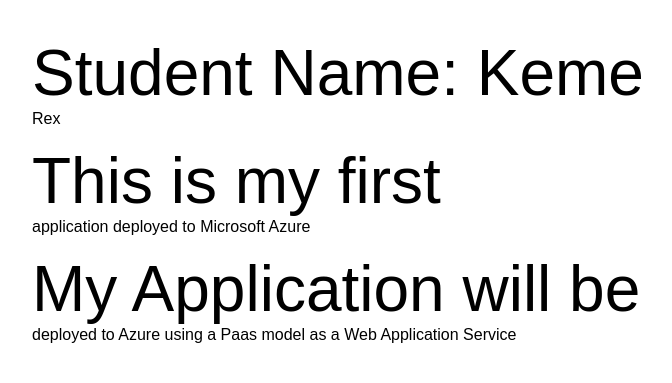
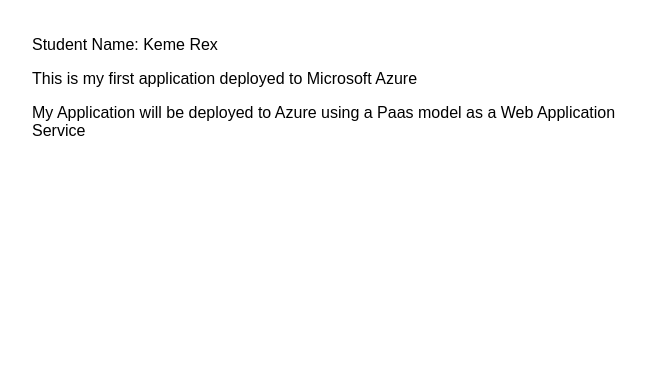
Before and after one commit to keme21/Keme-first-again, a website: page src/index.html in a window 1280 px wide. Shown: the whole page, without its empty margins (288-960 px from the left). Drawn offline with Linux system fonts and the light colour scheme.

Commit message:
Update styles.css

```diff
--- a/src/styles.css
+++ b/src/styles.css
@@ -14,10 +14,7 @@
   width: 50%;
   padding: 20px;
 }
-main p::first-line {
-  font-size: 4em;
 
-}
 main > h1 {
   text-align: center;
   font-size: 3.5em;
```
